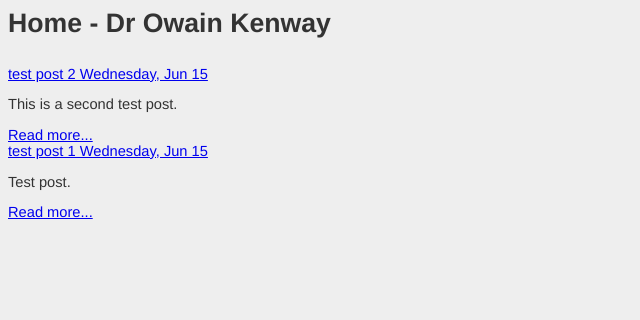
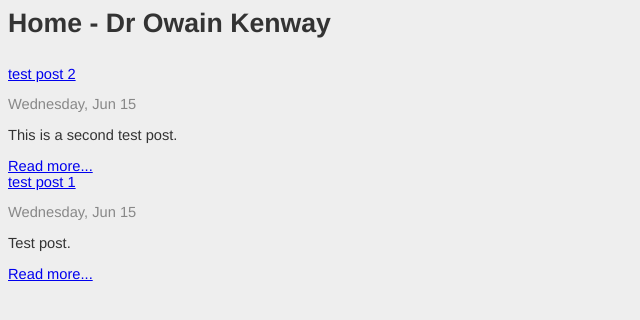
Before and after one commit to owainkenwayucl/owainkenwayucl.github.io, a Jekyll site: the page built from index.md, in a window 1280 px wide. Shown: the top 320 px of the page, without its empty margins (0-640 px from the left). Built offline with Jekyll 4.4.1, drawn with Linux system fonts in a browser that asks for light colours.

Commit message:
nicer formatting

```diff
--- a/index.md
+++ b/index.md
@@ -10,8 +10,10 @@ layout: home
 
   <article>
 
-  <a href="{{ post.url }}">{{ post.title }} {{ post.date | date: "%A, %b %d" }}</a>
-
+  <a href="{{ post.url }}">{{ post.title }}</a>
+  <div class="date">
+  <p>{{ post.date | date: "%A, %b %d" }}</p>
+  </div>
   {{ post.excerpt }}
 
   <a href="{{ post.url }}">Read more...</a>
```
